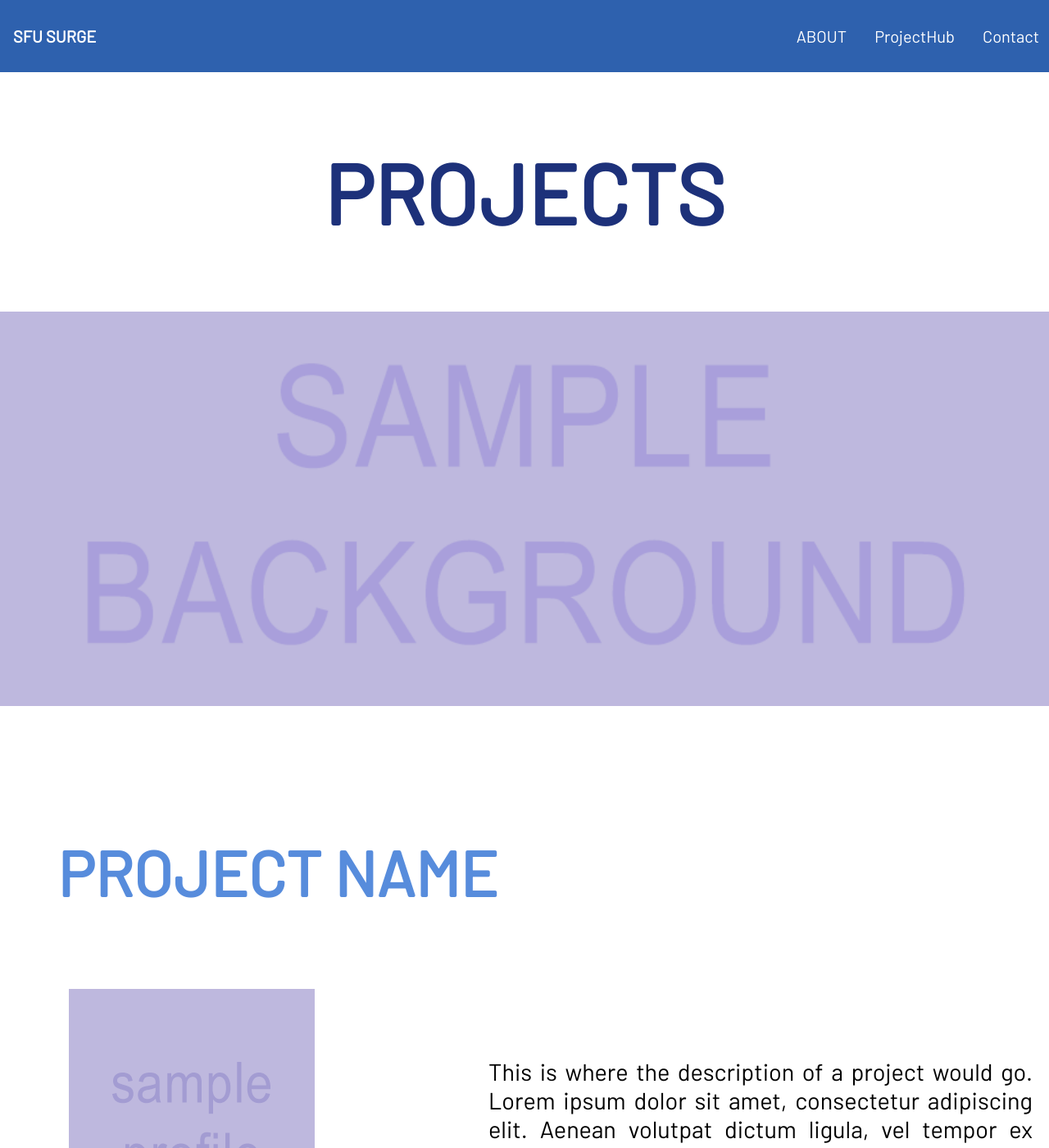
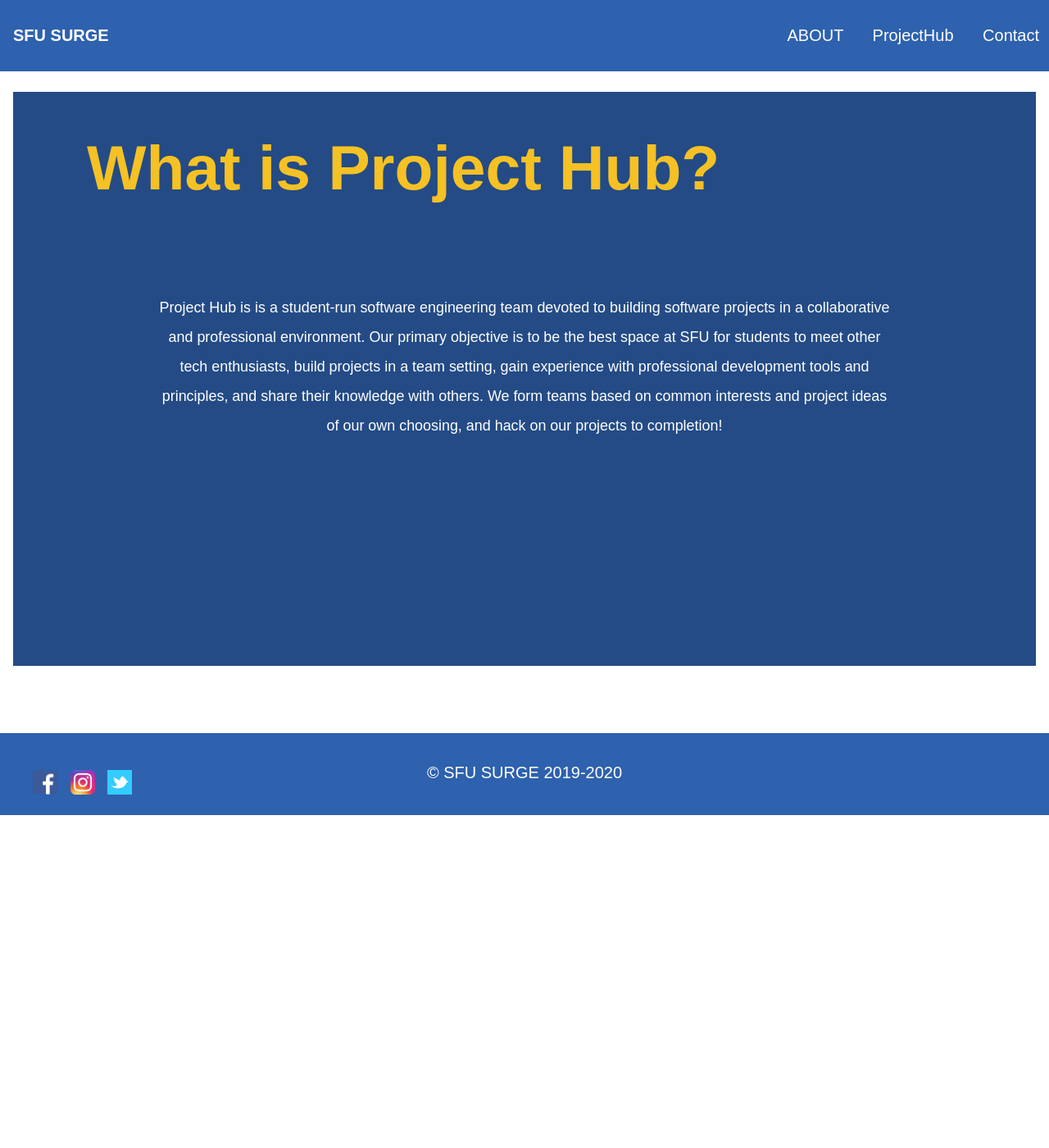
Before and after one commit to sfusurge/z-archived-sfusurge.github.io.v1, a Jekyll site: the page built from _pages/projecthub.html, in a window 1280 px wide and 1400 px high. Shown: the whole window at 82% size. Built offline with Jekyll 4.4.1, drawn with Linux system fonts in a browser that asks for light colours; some of the changed text lies outside the part shown.

Commit message:
added content for project hub!

```diff
--- a/_pages/projecthub.html
+++ b/_pages/projecthub.html
@@ -2,28 +2,24 @@
 layout: default
 title: ProjectHub
 permalink: /projecthub
+stylesheet_override: mainpage.css
 ---
-<h2>PROJECTS</h2>
 
+<br>
 
-<img src="{{site.baseurl}}/assets/images/sample-bg3.png" class="banner" style="width:100%;"></img>
+<span id="about">
+	<div class="container">
+		<img id="about-img" src="{{site.baseurl}}/assets/images/blue-background.png" style="height: 700px;">
+		<div class="about-header">What is Project Hub?</div>
+		<div class="about-body">
+			Project Hub is is a student-run software engineering team devoted to building software projects in a collaborative and professional environment. Our primary objective is to be the best space at SFU for students to meet other tech enthusiasts, build projects in a team setting, gain experience with professional development tools and principles, and share their knowledge with others.
+			We form teams based on common interests and project ideas of our own choosing, and hack on our projects to completion! </div>
+		<!-- <div class="about-buttons">
+			<a href="/team" class="button">MEET OUR TEAM</a>
+			<a href="/sponsors" class="button">OUR SPONSORS</a>
+		</div> -->
+	</div>
+</span>
 
 
 <div class="gap-space"></div>
-
-
-<span id="directors">
-	<h3>PROJECT NAME</h3>
-</span>
-
-<div class = "showcase-template">
-	<div class="container">
-		<img src="{{site.baseurl}}/assets/images/sample-profile.png" class="showcase-img"></img>
-	</div>
-		<div class = "text-box">
-		<p class = "showcase-text">This is where the description of a project would go. Lorem ipsum dolor sit amet, consectetur adipiscing elit. Aenean volutpat dictum ligula, vel tempor ex tempus sed. Aenean sagittis accumsan convallis. Suspendisse potenti. Pellentesque habitant morbi tristique senectus et netus et malesuada fames ac turpis egestas. Fusce viverra faucibus lacus, ut fermentum lectus interdum ut. Nulla semper aliquet sapien vel fermentum.</p>
-	</div>
-</div>
-
-
-<div class="gap-space"></div>
--- a/index.html
+++ b/index.html
@@ -42,9 +42,9 @@ stylesheet_override: mainpage.css
 
 		<div class="column">
 			<div class="card">
-					<h3 class="event-title">Surge Ice-breaker</h3>
-					<p>Thursday, September 19, 2019</p>
-					<p>5:30pm in Forum Chambers</p>
+					<h3 class="event-title">Ice-breaker</h3>
+					<p><b>Thursday, September 19, 2019</b></p>
+					<p><b>5:30pm in Forum Chambers</b></p>
 			</div>
 		</div>
 
```
